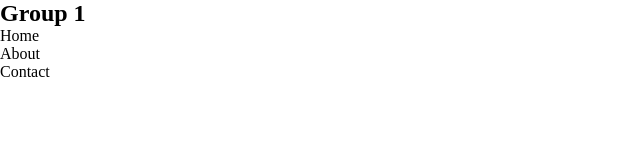
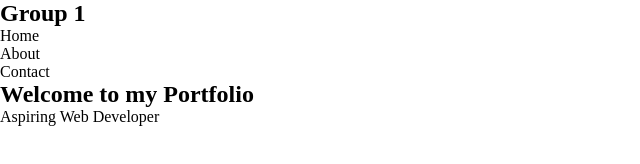
Before and after one commit to mohyis/student-portfolio-website, a website: page index.html in a window 1280 px wide. Shown: the whole page, without its empty margins (0-640 px from the left). Drawn offline with Linux system fonts and the light colour scheme.

Commit message:
i have done my section

```diff
--- a/index.html
+++ b/index.html
@@ -16,6 +16,10 @@
             </ul>
         </nav>
     </header>
+    <section>
+        <h1>Welcome to my Portfolio</h1>
+        <p>Aspiring Web Developer</p>
+    </section>
     </div>
 
 
```
